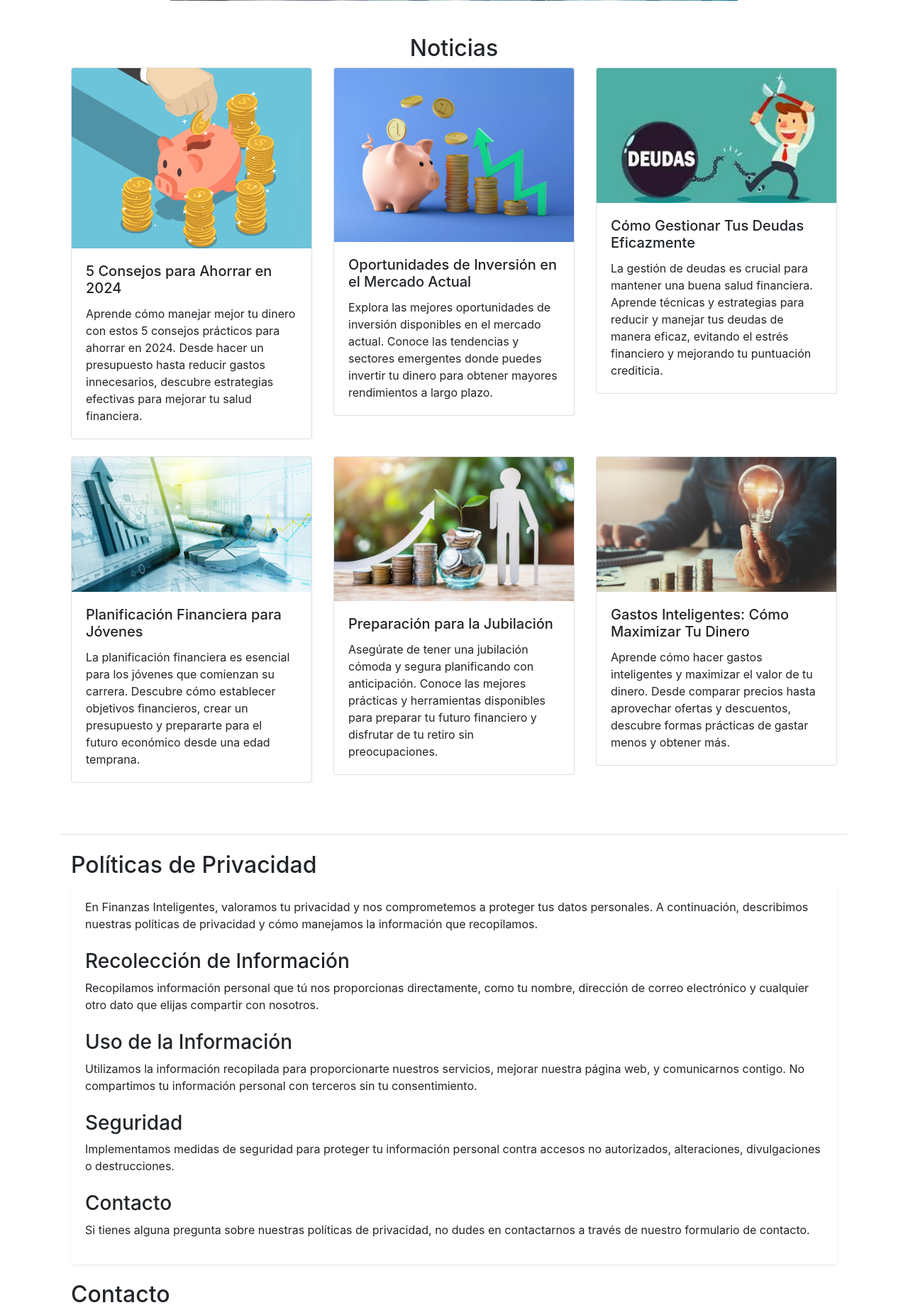
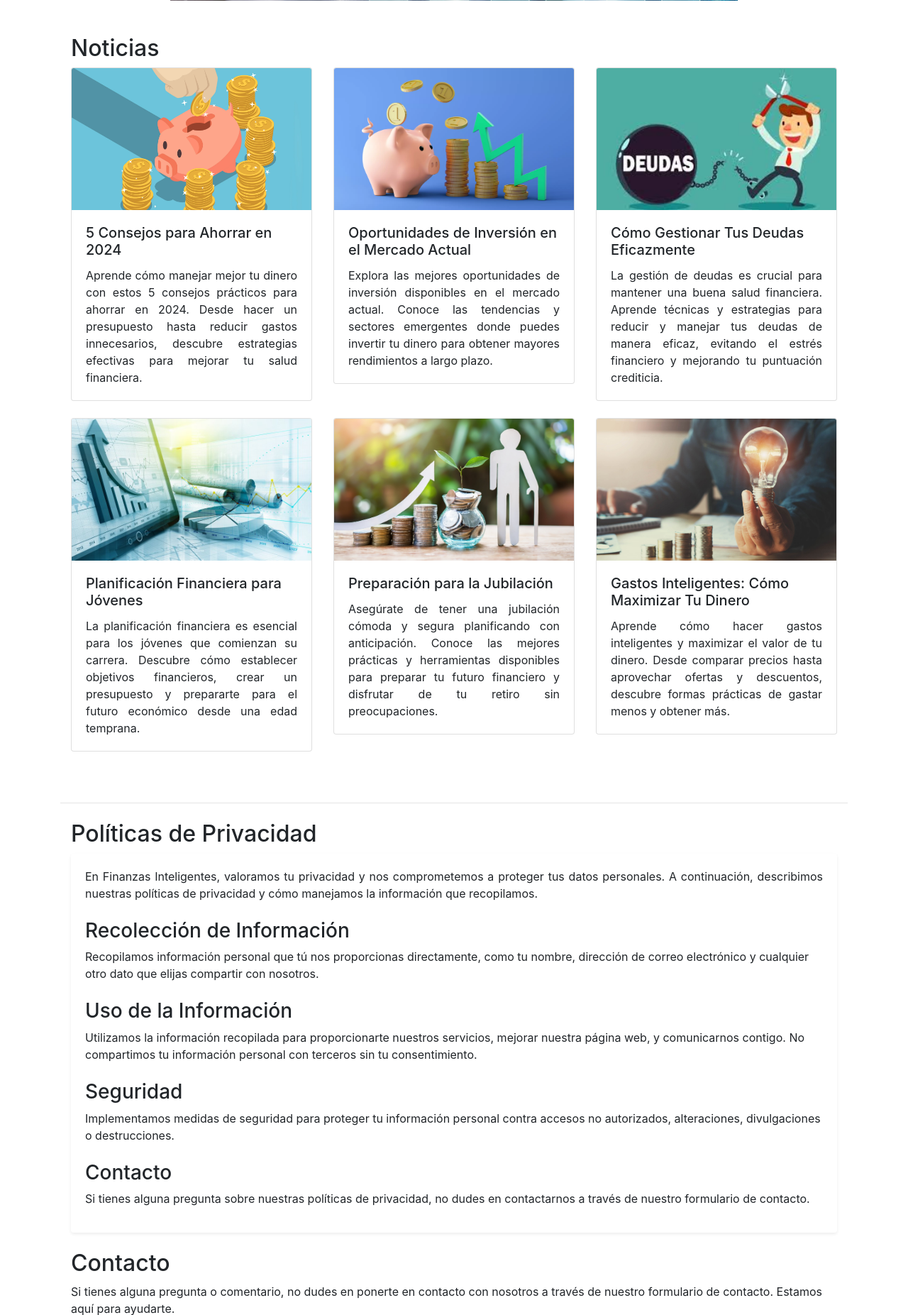
Before and after one commit to odalmer/finanzasInteligentes, a Django app: template my_tennis_club/members/templates/index.html in a window 1280 px wide. Shown: the part 511-2364 px from the top of the page at 71% size. Run offline with Django 5.2, Linux system fonts and the light colour scheme; the template is opened without the code that fills it, so the values that code supplies are empty; some libraries are stand-ins or nearby versions.

Commit message:
Justificacion y ajuste de imagenes

```diff
--- a/my_tennis_club/members/static/css/styles.css
+++ b/my_tennis_club/members/static/css/styles.css
@@ -29,3 +29,14 @@ body {
     object-fit: cover;
     margin: 0 auto;
 }
+
+.card-text {
+    text-align: justify;
+}
+
+.card-img-top {
+    width: 100%;
+    height: 200px; /* Ajusta esta altura según sea necesario */
+    object-fit: cover; /* Esto asegura que la imagen cubra toda el área */
+    object-position: center; /* Centra la imagen en el contenedor */
+}
--- a/my_tennis_club/members/templates/index.html
+++ b/my_tennis_club/members/templates/index.html
@@ -30,7 +30,7 @@
 
     <!-- Latest Financial News -->
     <section id="news" class="container my-5">
-        <h2 class="text-center">Noticias</h2>
+        <h2>Noticias</h2>
         <div class="row">
             <div class="col-md-4">
                 <div class="card mb-4">
@@ -88,7 +88,7 @@
             </div>
         </div>
     </section>
-    <hr>
+        <hr>
     <!-- Privacy Policy -->
     <section id="privacy-policy" class="container my-4">
         <h2>Políticas de Privacidad</h2>
```
